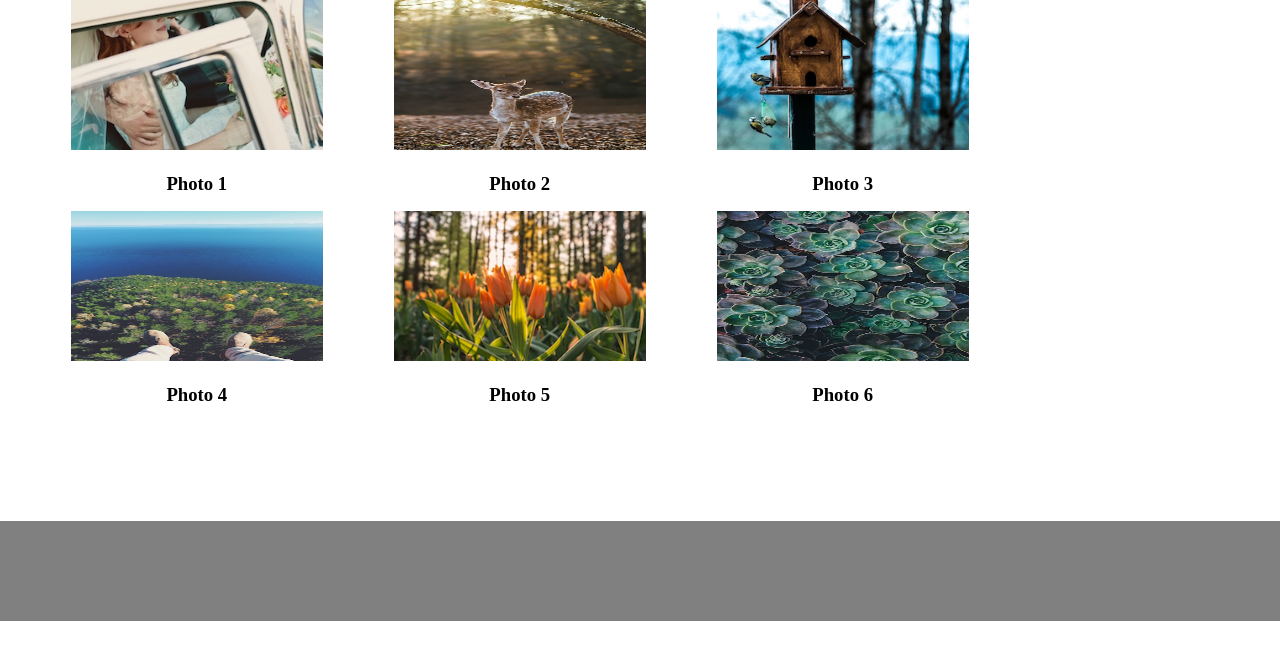
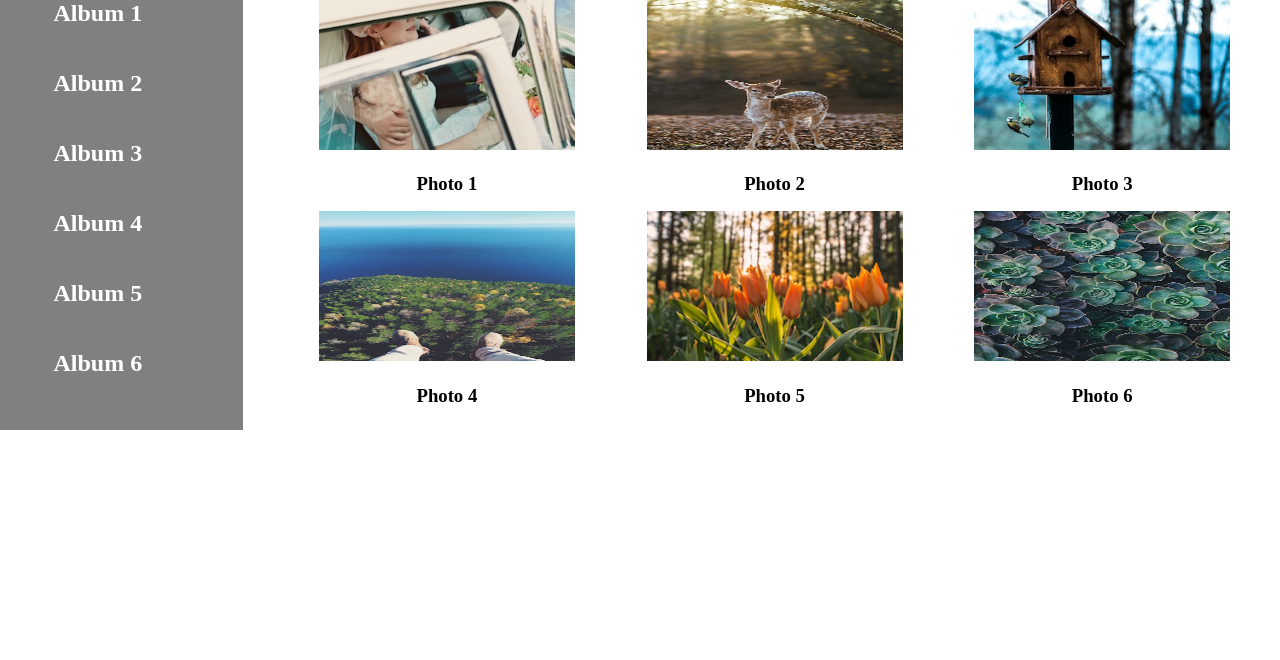
Before and after one commit to kehouse/photoAlbumsHw9, a website: page index.html in a window 1280 px wide. Both pictures are taken after a click on the element "Album 1". Drawn offline with nearby package versions, Linux system fonts and the light colour scheme.

Commit message:
added navBar

```diff
--- a/main.js
+++ b/main.js
@@ -42,7 +42,9 @@ var getAlbumPhotos = function (albumclicked) {
 var setPhotoDisplay = function (albumselected){
   var photoDisplay = "";
   _.each(getAlbumPhotos(selectedPage), function(element){
-    photoDisplay += "<div class='photoClass' id='" + element.photoRel + "'>"
+    photoDisplay +=
+    "<div class='photoClass' id='"
+    + element.photoRel + "'>"
     + "<img src ='" + element.photoThumb + "'>"
     + "<h3>" + element.photoName + "</h3>"
     + "</div>"
@@ -50,5 +52,23 @@ var setPhotoDisplay = function (albumselected){
   $(".imagesClass").html(photoDisplay);
 };
 
+// NavBar
+
+var navBarFunction = "";
+
+_.each(albums, function (element){
+  navBarFunction +=
+  // + "<div class='albumClass' rel='"
+  // + element.albumRel + "'>"
+  "<li class='navBarList'>"
+  + "<h2>"
+  + element.albumTitle
+  + "</h2>"
+  + "</li>"
+  + "</div>";
+});
+
+$('.navBar').append(navBarFunction);
+
 
 });
--- a/styles.css
+++ b/styles.css
@@ -12,7 +12,7 @@ section {
   display: block;
 }
 
-header, footer {
+header {
   display: block;
   width: 100%;
   background-color: grey;
@@ -25,7 +25,7 @@ header {
 }
 
 footer {
-  margin-top: 4%;
+  margin-top: 0;
 }
 
 header h1 {
@@ -63,12 +63,24 @@ li h3 {
   color: black;
 }
 
+.viewAlbum {
+  width: 100%;
+}
+
+.navBar {
+  background-color: grey;
+  height: 430px;
+  width: 19%;
+  display: inline-block;
+}
+
 .imagesClass {
   display: inline-block;
   vertical-align: top;
   margin-bottom: 25%;
   margin-left: 0%;
   height: 150px;
+  width: 80%;
 }
 
 .photoClass {
@@ -89,3 +101,18 @@ width: 100%;
   text-align: center;
   color: black;
 }
+
+.navBarList {
+  display: inline-block;
+  vertical-align: top;
+  width: 100%;
+  margin-bottom: 0%;
+  margin-left: 22%;
+  color: white;
+  height: 70px;
+}
+
+.navBarList h2 {
+  margin-bottom: 0;
+  margin-top: 0;
+}
```
